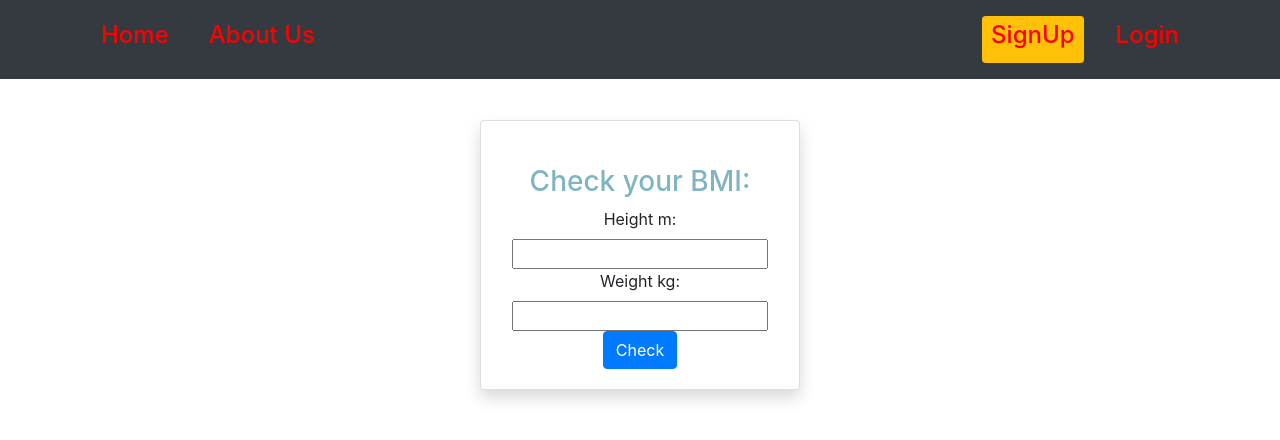
After one commit to DibashBikramThapa/BloodBank, a Django app: page /bmi/ in a window 1280 px wide. The commit adds this page. Shown: the top 440 px of the page. Run offline with Django 3.2, Linux system fonts and the light colour scheme; some libraries are stand-ins or nearby versions.

Commit message:
BMI calculator

```diff
--- a/bloodproject/settings.py
+++ b/bloodproject/settings.py
@@ -25,7 +25,7 @@ TEMPLATE_DIR=os.path.join(BASE_DIR,"templates")
 SECRET_KEY = 'django-insecure-zqy*_hk9b%)towm2g)t67&x9mb#y0mvq6_felq=-!(i-hxfn7#'
 
 # SECURITY WARNING: don't run with debug turned on in production!
-DEBUG = False
+DEBUG = True
 
 ALLOWED_HOSTS = ['blooddonorsystem.herokuapp.com','localhost', '127.0.0.1' ]
 
@@ -128,7 +128,7 @@ USE_TZ = True
 # https://docs.djangoproject.com/en/3.2/howto/static-files/
 
 STATIC_URL = '/static/'
-#STATICFILES_DIRS = os.path.join(BASE_DIR, "static"),
+STATICFILES_DIRS = os.path.join(BASE_DIR, "static"),
 STATIC_ROOT = os.path.join(BASE_DIR, "staticfiles")
 STATICFILES_STORAGE = 'whitenoise.storage.CompressedStaticFilesStorage'
 # Default primary key field type
--- a/record/historyform.py
+++ b/record/historyform.py
@@ -7,3 +7,8 @@ class HistroyForm(forms.ModelForm):
     class Meta():
         fields=['lastdonateddate',]
         model = History
+
+
+class BMIForm(forms.Form):
+    height_m=forms.FloatField()
+    weight_kg=forms.FloatField()
--- a/record/templates/record/base.html
+++ b/record/templates/record/base.html
@@ -6,6 +6,7 @@
     <meta charset="UTF-8">
     <title>BLOODBANK</title>
     <link rel="stylesheet" href="https://stackpath.bootstrapcdn.com/bootstrap/4.4.1/css/bootstrap.min.css" integrity="sha384-Vkoo8x4CGsO3+Hhxv8T/Q5PaXtkKtu6ug5TOeNV6gBiFeWPGFN9MuhOf23Q9Ifjh" crossorigin="anonymous">
+      <link href="https://cdn.jsdelivr.net/npm/bootstrap-icons@1.5.0/font/bootstrap-icons.css" rel="stylesheet">
     <link rel="stylesheet" href="{% static "record/style1.css" %}"/>
 </head>
   <body>
--- /dev/null
+++ b/record/templates/record/bmi.html
@@ -0,0 +1,29 @@
+{% extends "record/base.html" %}
+{% load static %}
+{% load bootstrap5 %}
+{% block content %}
+  <link href="https://cdn.jsdelivr.net/npm/bootstrap-icons@1.5.0/font/bootstrap-icons.css" rel="stylesheet">
+
+<div class=" container mt-5 pt-4">
+<div class="row justify-content-center">
+<div class="mt-5 pt-4 card shadow text-center" style="width:20rem">
+<div class="card-body">
+
+  <h3>Check your BMI:</h3>
+
+  <form class="form" method="POST">
+    {% csrf_token %}
+    {{form }}
+    {% buttons %}
+      <button type="submit" class="btn btn-primary">Check</button>
+    {% endbuttons %}
+  </form>
+    {% if getvalue %}
+        <p> Your BMI is: <span class="badge rounded-pill bg-primary ">{{BMIValue}}</span>  </p>
+      {% endif %}
+</div>
+      </div>
+      </div>
+</div>
+
+  {% endblock %}
--- a/record/templates/record/index.html
+++ b/record/templates/record/index.html
@@ -1,5 +1,6 @@
 {% extends "record/base.html" %}
 {% load static %}
+{% load bootstrap5 %}
 {% block content %}
 
 
@@ -21,6 +22,9 @@
             <h3 id="one">Welcome To BloodBank
               <br><br>
                Donate and be a part of a cause</h3>
+
+
+
           </div>
           <h3 class="mt-3 pt-3 text-center">Here are the donor list:</h3>
         </div>
--- a/record/urls.py
+++ b/record/urls.py
@@ -7,6 +7,7 @@ app_name= 'record'
 urlpatterns=[
 
     path('',views.HomeView.as_view(),name='Home'),
+    path('bmi/',views.Bmi.as_view(),name='BMIValue'),
     path('search/', views.SearchView.as_view(), name='search'),
     path('createhistory/',views.CreateHistoryForm,name='createhistory'),
     path('historylist/',views.HistoryView.as_view(),name='historylist'),
--- a/record/views.py
+++ b/record/views.py
@@ -1,7 +1,7 @@
 from django.shortcuts import render,redirect
 from django.urls import reverse_lazy
 
-from django.views.generic import ListView,CreateView,DetailView,UpdateView,DeleteView
+from django.views.generic import View,ListView,CreateView,DetailView,UpdateView,DeleteView
 from record.models import History
 from accounts.models import UserProfile
 from .import historyform
@@ -91,3 +91,25 @@ class DeleteHistoryView(LoginRequiredMixin, SelectRelatedMixin, DeleteView):
     def get_queryset(self):
         queryset = super().get_queryset()
         return queryset.filter(user_id=self.request.user.id)
+
+
+class Bmi(View):
+    def get(self,*args,**kwargs):
+
+        form =historyform.BMIForm()
+        dict={'form':form,
+                'getvalue':False}
+        return render(self.request, "record/bmi.html",context=dict)
+
+    def post(self,*args,**kwargs):
+        form=historyform.BMIForm(self.request.POST or None)
+        if form.is_valid():
+            height_m=form.cleaned_data.get('height_m')
+            weight_kg=form.cleaned_data.get('weight_kg')
+            bmivalue=height_m/(weight_kg **2)
+            my_dict={'form':form,
+                    'BMIValue':bmivalue,
+                    'getvalue':True}
+            return render(self.request,"record/bmi.html", context=my_dict)
+        else:
+            print('errors')
```
Also changed, not shown: record/templatetags/BMI_template_tags.py (added, +8 -0 lines).
